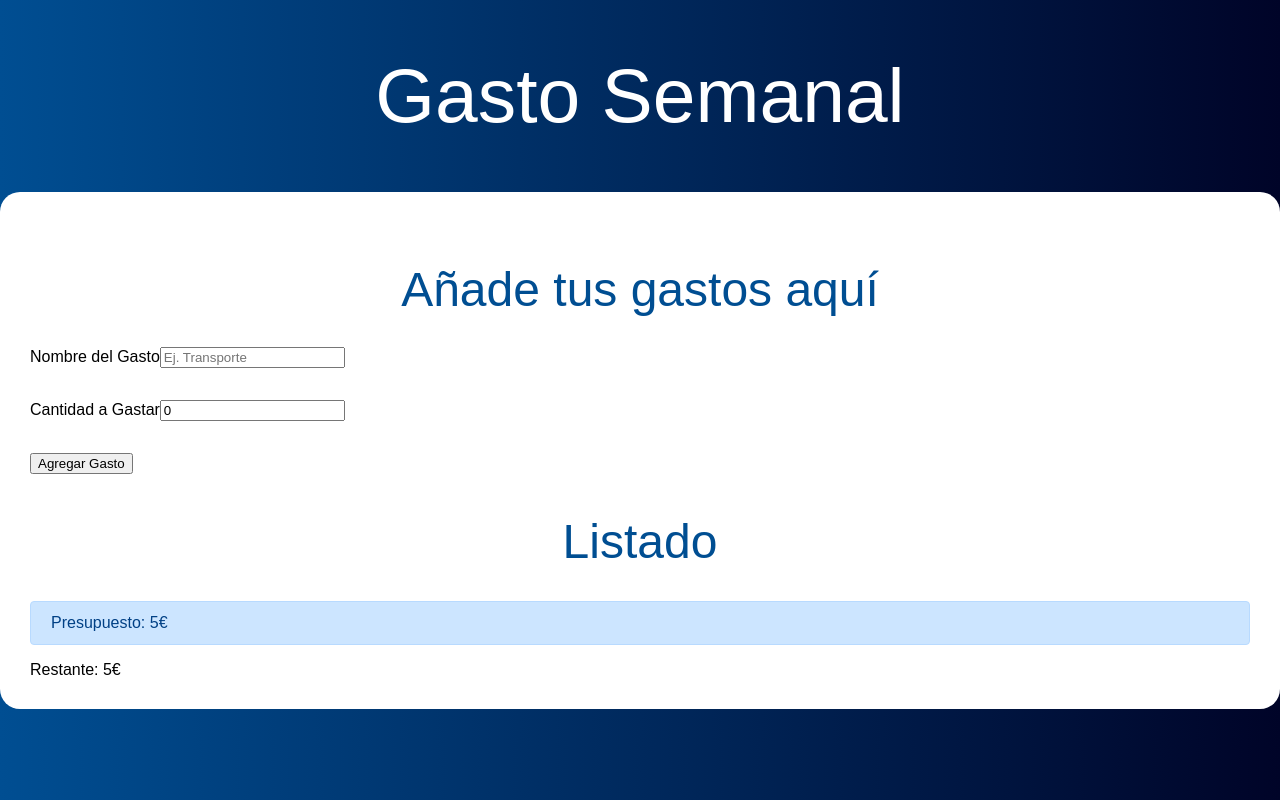
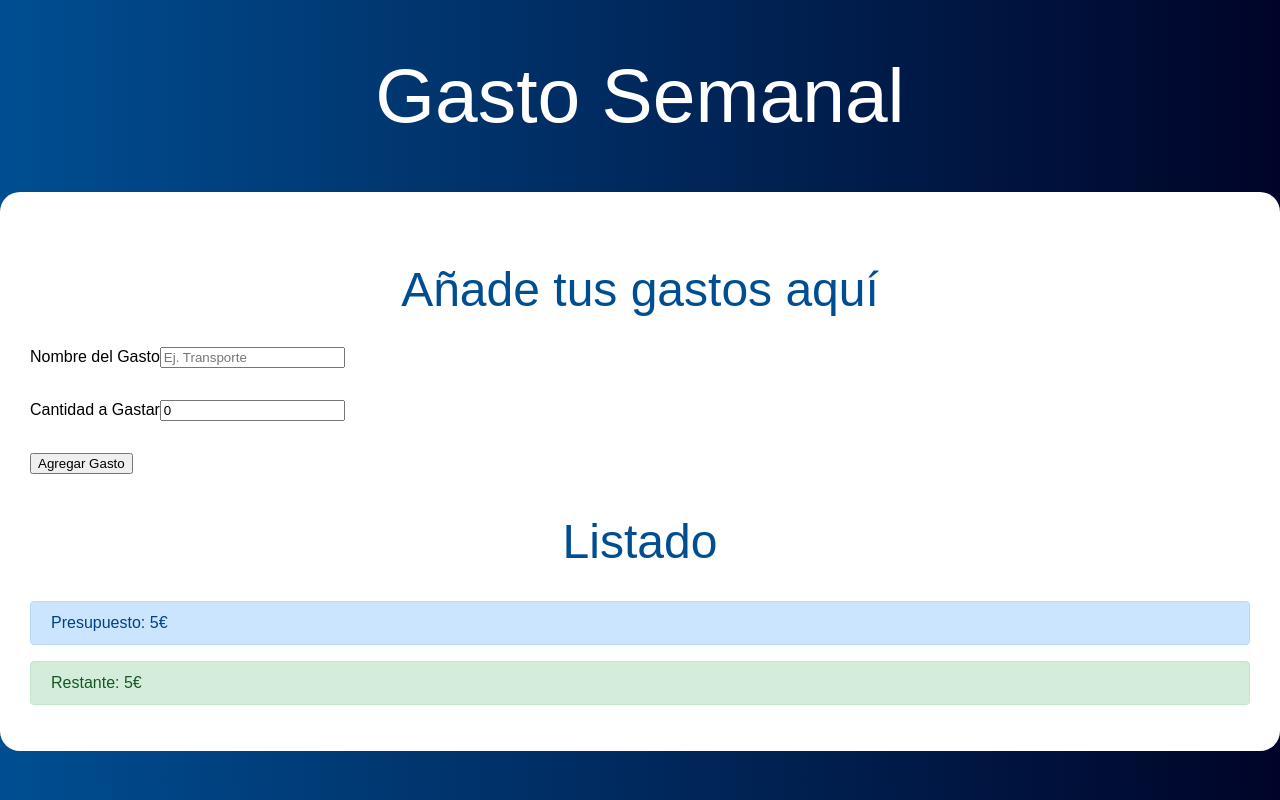
Before and after one commit to pipe473/Presupuesto-de-Gastos-con-ReactJS, a React (Create React App) app: page / in a window 1280 px wide. Both pictures are taken after typing "5" into the empty fields and a click on the input "Añadir Presupuesto". Built offline with nearby package versions, Linux system fonts and the light colour scheme; the HTML template or start-up script is replaced by a standard one.

Commit message:
Añadiendo la funcion del helper, para mostrar las clases del helper en cada estado dependiendo del porcentaje de gasto restante

```diff
--- a/src/components/controlPresupuesto.js
+++ b/src/components/controlPresupuesto.js
@@ -1,4 +1,5 @@
 import React, { Fragment } from 'react';
+import { revisarPresupuesto } from '../helpers';
 
 const ControlPresupuesto = ({presupuesto, restante}) => {
     return (
@@ -6,7 +7,7 @@ const ControlPresupuesto = ({presupuesto, restante}) => {
             <div className="alert alert-primary">
                 Presupuesto: {presupuesto}€
             </div>
-            <div className="presupuesto ">
+            <div className={revisarPresupuesto( presupuesto, restante )}>
                 Restante: {restante}€
             </div>
         </Fragment>
```
